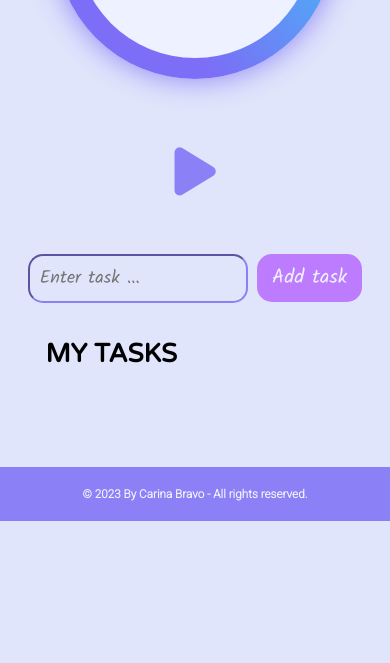
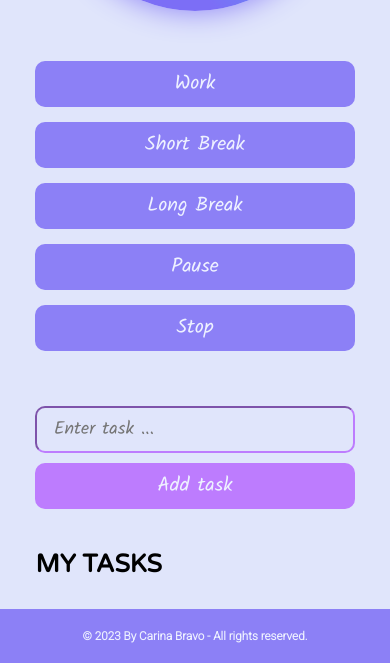
Before and after one commit to carinabravo/pomodoro-timer, a website: page index.html in a window 390 px wide. Shown: the part 377-1040 px from the top of the page. Before the commit the page ends 898 px from the top, so only its background shows below. Drawn offline with Linux system fonts and the light colour scheme; a web font is replaced by a local one.

Commit message:
se agregan botones y se realizan cambios en gral.

```diff
--- a/index.html
+++ b/index.html
@@ -1,62 +1,43 @@
 <!DOCTYPE html>
 <html lang="en">
+
 <head>
   <!-- Meta / Keywords -->
   <meta charset="UTF-8" />
   <meta name="viewport" content="width=device-width, initial-scale=1.0" />
-    <meta
-      name="description"
-      content="método de gestión de tiempo que sugiere trabajar en intervalos de 25 minutos, sin interrupción ni distracciones, y añadir tiempos de descanso de 5 minutos."
-    />
-    <meta
-      name="keywords"
-      content="pomodoro, técnica pomodoro, tecnica de estudio."
-    />
+  <meta name="description"
+    content="método de gestión de tiempo que sugiere trabajar en intervalos de 25 minutos, sin interrupción ni distracciones, y añadir tiempos de descanso de 5 minutos." />
+  <meta name="keywords" content="pomodoro, técnica pomodoro, tecnica de estudio." />
   <title>Pomodoro timer</title>
   <!-- favicon -->
-    <link
-      rel="shortcut icon"
-      href="imagenes/book-open-reader-solid.svg"
-      type="image/x-icon"
-    />
+  <link rel="shortcut icon" href="imagenes/book-open-reader-solid.svg" type="image/x-icon" />
   <!-- Icons -->
-    <script
-      src="https://kit.fontawesome.com/6f3103b13c.js"
-      crossorigin="anonymous"
-    ></script>
+  <script src="https://kit.fontawesome.com/6f3103b13c.js" crossorigin="anonymous"></script>
   <!-- Google fonts -->
   <link rel="preconnect" href="https://fonts.googleapis.com" />
   <link rel="preconnect" href="https://fonts.gstatic.com" crossorigin />
-    <link
-      href="https://fonts.googleapis.com/css2?family=Kalam:wght@300;400;700&family=swap"
-      rel="stylesheet"
-    />
+  <link href="https://fonts.googleapis.com/css2?family=Kalam:wght@300;400;700&family=swap" rel="stylesheet" />
   <link rel="preconnect" href="https://fonts.googleapis.com" />
   <link rel="preconnect" href="https://fonts.gstatic.com" crossorigin />
-    <link
-      href="https://fonts.googleapis.com/css2?family=Varela+Round&display=swap"
-      rel="stylesheet"
-    />
+  <link href="https://fonts.googleapis.com/css2?family=Varela+Round&display=swap" rel="stylesheet" />
   <link rel="preconnect" href="https://fonts.googleapis.com" />
   <link rel="preconnect" href="https://fonts.gstatic.com" crossorigin />
-    <link
-      href="https://fonts.googleapis.com/css2?family=Roboto:wght@300&display=swap"
-      rel="stylesheet"
-    />
+  <link href="https://fonts.googleapis.com/css2?family=Roboto:wght@300&display=swap" rel="stylesheet" />
 
   <!--Style css -->
   <link rel="stylesheet" href="./css/style.css" />
 </head>
 
 <body>
-    <!--Sección 1 -->
+  <!--Section 1 -->
   <section class="container">
-      <!--Título-->
+    <!--Title-->
     <h1 class="title texto-medio">
       POMODORO<i class="fas fa-book-reader"></i>
     </h1>
-      <!--Cronómetro-->
+    <!--Timer-->
     <div class="cronómetro">
+      <p id="pomodoroCount" style="display: none;">pomodoro</p>
       <div class="circle">
         <div class="time texto-medio">
           <p id="minutes">00</p>
@@ -65,59 +46,57 @@
         </div>
       </div>
     </div>
-      <div class="text" id="text"></div>
-      <!--Controles-->
-      <div class="controls">
-        <button id="start" onclick="start()">
-          <i onclick="sonar()" class="fa-solid fa-play"></i>
-        </button>
-        <a id="reset" href="#" onclick="resetTimer()"
-          ><i onclick="callar()" class="fa-solid fa-arrows-rotate fa-spin"></i
-        ></a>
-        <iframe
+    <!--Menssages-->
+    <div class="menssage" id="menssage"></div>
+
+    <!--Controls / buttons-->
+    <div class="controls" id="controls">
+      <button class="button-work texto-medio" id="work" onclick="start()">Work</button>
+      <button class="button-short texto-medio " id="shortBreak" href="#" onclick="shortBreak()">Short Break</button>
+      <button class="button-long texto-medio" id="longBreak" href="#" onclick="longBreak()">Long Break</button>
+      <button class="button-pause texto-medio " id="pause" href="#" onclick="pausar()">Pause</button>
+      <button class="button-stop texto-medio" id="stop" href="#" onclick="stop()">Stop</button>
+      <iframe id="audio"
         src="./sound/musica-para-pensar-musica-relajante-para-estudiar-musica-para-reflexionar-pe_LXQLr7OQ.mp3"
-          controls
-        >
-        </iframe>
+        controls></iframe>
     </div>
 
-      <!--Tareas / lista / botones-->
+    <!--Tasks / buttons-->
     <div class="tasks1">
-        <input
-          type="text"
-          class="taskInput"
-          id="taskInput"
-          placeholder="Enter task ..."
-        />
-        <button class="button texto-medio text1" id="text1" onclick="addTask()">
+      <div class="tasks-button">
+        <input type="text" class="taskInput" id="taskInput" placeholder="Enter task ..." />
+        <button class="button texto-medio text1" id="text1" onclick="tasksManager.add()">
           Add task
         </button>
+      </div>
     </div>
     <div class="tasks2 texto-medio">
       <h2 class="title2 texto-mayor">MY TASKS</h2>
       <ul id="taskList"></ul>
     </div>
-      <!--Sección 1 -->
+    <!--End section 1 -->
   </section>
 
-    <!--Sección 2 -->
+  <!--Section 2 -->
   <section class="scroll">
     <!--Scroll-->
     <div class="scroll float">
       <a href="#"><i class="fa fa-arrow-circle-up" aria-hidden="true"></i></a>
     </div>
-      <!--Fin de sección 2-->
+    <!--End sección 2-->
   </section>
 
-    <!--Sección 3 -->
+  <!--Section 3 -->
   <footer class="footer">
     <!--footer-->
     <div class="text2 texto-menor">
       <h3>© 2023 By Carina Bravo - All rights reserved.</h3>
     </div>
-      <!--Fin de sección 3-->
+    <!--End section 3-->
   </footer>
+
   <!-- SCRIPT -->
   <script src="./index.js"></script>
 </body>
+
 </html>
--- a/scss/_colores.scss
+++ b/scss/_colores.scss
@@ -22,21 +22,30 @@ body {
   background-color: $baseSecundaria-color;
 }
 
-.controls button {
-  background-color: $baseQuinaria-color;
+.button-work,
+.button-stop,
+.button-short,
+.button-long,
+.button-pause {
+  background-color: $baseTerciaria-color;
+  color: $baseSecundaria-color;
+  border: $baseQuinaria-color;
 }
 
-.fa-play,
-.scroll a {
-  color: $baseTerciaria-color;
+.button-work:hover,
+.button-stop:hover,
+.button-short:hover,
+.button-long:hover,
+.button-pause:hover {
+  box-shadow: 0px 2px 9px $baseTerciaria-color;
 }
 
-.fa-spin {
-  color: $baseCuaternaria-color;
+.button:hover {
+  box-shadow: 0px 2px 9px $baseCuaternaria-color;
 }
 
 .taskInput {
-  border-color: $baseTerciaria-color;
+  border-color: $baseCuaternaria-color;
   background-color: $baseQuinaria-color;
 }
 
@@ -58,10 +67,6 @@ body {
   border: $baseQuinaria-color;
 }
 
-.button:hover {
-  box-shadow: 0px 2px 9px $baseTerciaria-color;
-}
-
 .footer {
   background-color: $baseTerciaria-color;
 }
@@ -69,3 +74,7 @@ body {
 .text2 {
   color: $baseSecundaria-color;
 }
+
+.scroll a {
+  color: $baseTerciaria-color;
+}
--- a/scss/_estructura.scss
+++ b/scss/_estructura.scss
@@ -50,13 +50,23 @@ body {
   align-items: $alignItem-primario;
 }
 
-.controls button {
-  border: none;
-  cursor: pointer;
+.controls {
+  display: flex;
+  flex-direction: $flexDirection-primario;
+  align-items: $alignItem-primario;
+  @media screen and (max-width: 768px) {
+    flex-direction: $flexDirection-secundario;
+    justify-content: $justifyContent-primario;
+  }
 }
 
-.controls #reset {
-  display: $display-secundario;
+.button-work,
+.button-stop,
+.button-short,
+.button-long,
+.button-pause,
+.button {
+  cursor: pointer;
 }
 
 iframe {
@@ -70,6 +80,15 @@ iframe {
   align-items: $alignItem-primario;
 }
 
+.tasks-button {
+  @media screen and (max-width: 768px) {
+    display: flex;
+    flex-direction: $flexDirection-secundario;
+    align-items: $alignItem-primario;
+    justify-content: $justifyContent-primario;
+  }
+}
+
 .taskInput:focus {
   outline: none;
 }
@@ -79,12 +98,12 @@ ul {
   text-align: $textAlign-secundario;
 }
 
-.button {
-  cursor: pointer;
+.text2 {
+  text-align: $alignItem-primario;
 }
 
-.text2 {
-  text-align: $alignItem-primario;
+.float {
+  position: fixed;
 }
 
 .scroll a {
@@ -92,7 +111,3 @@ ul {
     display: none;
   }
 }
-
-.float {
-  position: fixed;
-}
--- a/scss/_fuentes.scss
+++ b/scss/_fuentes.scss
@@ -17,21 +17,11 @@ body {
 }
 
 .title {
-  font-size: 50px;
+  font-size: 47px;
   @media screen and (max-width: 768px) {
     font-size: 47px;
   }
-  @media screen and (max-width: 400px) {
-    font-size: 40px;
-  }
-}
-
-.fas {
-  font-size: 50px;
-  @media screen and (max-width: 768px) {
-    font-size: 47px;
-  }
-  @media screen and (max-width: 400px) {
+  @media screen and (max-width: 480px) {
     font-size: 40px;
   }
 }
@@ -42,18 +32,23 @@ body {
   @media screen and (max-width: 768px) {
     font-size: 80px;
   }
-  @media screen and (max-width: 400px) {
+  @media screen and (max-width: 480px) {
     font-size: 75px;
   }
+}
+
+.button-work,
+.button-stop,
+.button-short,
+.button-long,
+.button-pause {
+  font-family: "Kalam", cursive;
+  font-size: 20px;
 }
 
 .text {
   font-family: "Kalam", cursive;
   font-size: 30px;
-}
-
-.fa-solid {
-  font-size: 55px;
 }
 
 .taskInput {
@@ -68,7 +63,7 @@ body {
 
 .title2 {
   font-family: "Varela Round", sans-serif;
-  font-size: 26px;
+  font-size: 25px;
 }
 
 li {
@@ -87,7 +82,7 @@ li {
   @media screen and (max-width: 768px) {
     font-size: 12px;
   }
-  @media screen and (max-width: 400px) {
+  @media screen and (max-width: 480px) {
     font-size: 10px;
   }
 }
--- a/scss/_medidas.scss
+++ b/scss/_medidas.scss
@@ -6,11 +6,11 @@
 }
 
 .title {
-  padding: 30px 0 35px 0;
+  padding: 30px 0 30px 0;
 }
 
 .fas {
-  padding-left: 13px;
+  padding-left: 15px;
   @media screen and (max-width: 768px) {
     padding-left: 15px;
   }
@@ -24,7 +24,7 @@
     width: 340px;
     height: 340px;
   }
-  @media screen and (max-width: 400px) {
+  @media screen and (max-width: 480px) {
     width: 280px;
     height: 280px;
   }
@@ -36,85 +36,114 @@
   border-radius: 50%;
 }
 
-.text {
-  padding-top: 35px;
-  padding-bottom: 30px;
+.controls {
+  padding: 50px 0 40px 0;
 }
 
-.controls {
-  padding-bottom: 35px;
+.button-work,
+.button-stop,
+.button-short,
+.button-long,
+.button-pause {
+  width: auto;
+  height: auto;
+  border-radius: 10px;
+  padding: 7px 15px;
+  margin: 5px 9px 0 0;
+
+  @media screen and (max-width: 768px) {
+    width: 380px;
+    margin: 0;
+    margin-bottom: 15px;
+  }
+  @media screen and (max-width: 480px) {
+    width: 320px;
+  }
 }
 
-.fa-play {
-  line-height: 1;
-}
-
-.fa-spin {
-  line-height: 1;
-}
-
-.tasks1 {
-  padding-top: 20px;
+.button-stop {
+  margin-right: 0;
 }
 
 .taskInput {
-  padding: 10px 20px;
-  width: 389px;
+  padding: 7px 15px;
+  width: 390px;
   height: auto;
-  border-radius: 15px;
+  border-radius: 10px;
   border-width: 2px;
   @media screen and (max-width: 768px) {
-    width: 260px;
+    width: 380px;
+    padding: 7px 17px;
+    margin: 0;
   }
-  @media screen and (max-width: 400px) {
-    padding: 8px 10px;
-    width: 220px;
+  @media screen and (max-width: 480px) {
+    width: 320px;
+    padding: 7px 17px;
+    margin: 0;
   }
 }
 
 .text1 {
   width: auto;
   height: auto;
-  border-radius: 15px;
-  padding: 10px 20px;
+  border-radius: 10px;
+  padding: 7px 15px;
   margin-left: 5px;
-  @media screen and (max-width: 400px) {
-    padding: 8px 15px;
+  @media screen and (max-width: 768px) {
+    width: 380px;
+    margin-top: 15px;
+    margin-left: 0;
+  }
+  @media screen and (max-width: 480px) {
+    width: 320px;
+    margin-top: 10px;
+    margin-left: 0;
+  }
+}
+
+.tasks-button {
+  @media screen and (max-width: 768px) {
+    margin: 0;
+  }
+  @media screen and (max-width: 480px) {
   }
 }
 
 .title2 {
-  padding: 35px 0 5px 5px;
+  padding: 35px 0 0 5px;
   @media screen and (max-width: 768px) {
-    padding: 35px 0 5px 15px;
+    padding: 40px 0 0 10px;
+  }
+  @media screen and (max-width: 480px) {
+    padding: 40px 0 0 5px;
   }
 }
 
 ul {
   width: 515px;
-  padding: 10px 7px 20px 7px;
+  padding: 10px 7px 20px 6px;
   @media screen and (max-width: 768px) {
     width: 400px;
     padding: 10px 5px 20px 0;
   }
-  @media screen and (max-width: 400px) {
+  @media screen and (max-width: 480px) {
     width: 329px;
   }
 }
 
 li {
-  padding: 5px 0;
+  padding: 2px 0;
   @media screen and (max-width: 768px) {
-    padding: 5px 16px;
+    padding: 2px 3px;
   }
 }
 
 .eliminar {
   width: auto;
   height: auto;
-  border-radius: 15px;
+  border-radius: 10px;
   padding: 7px 18px;
-  margin: 5px 12px 10px 0;
+  margin: 3px 8px 10px 0;
 }
 
 .footer {
```
Also changed, not shown: css/style.css. Lines whose indentation alone changed are shown as unchanged.
